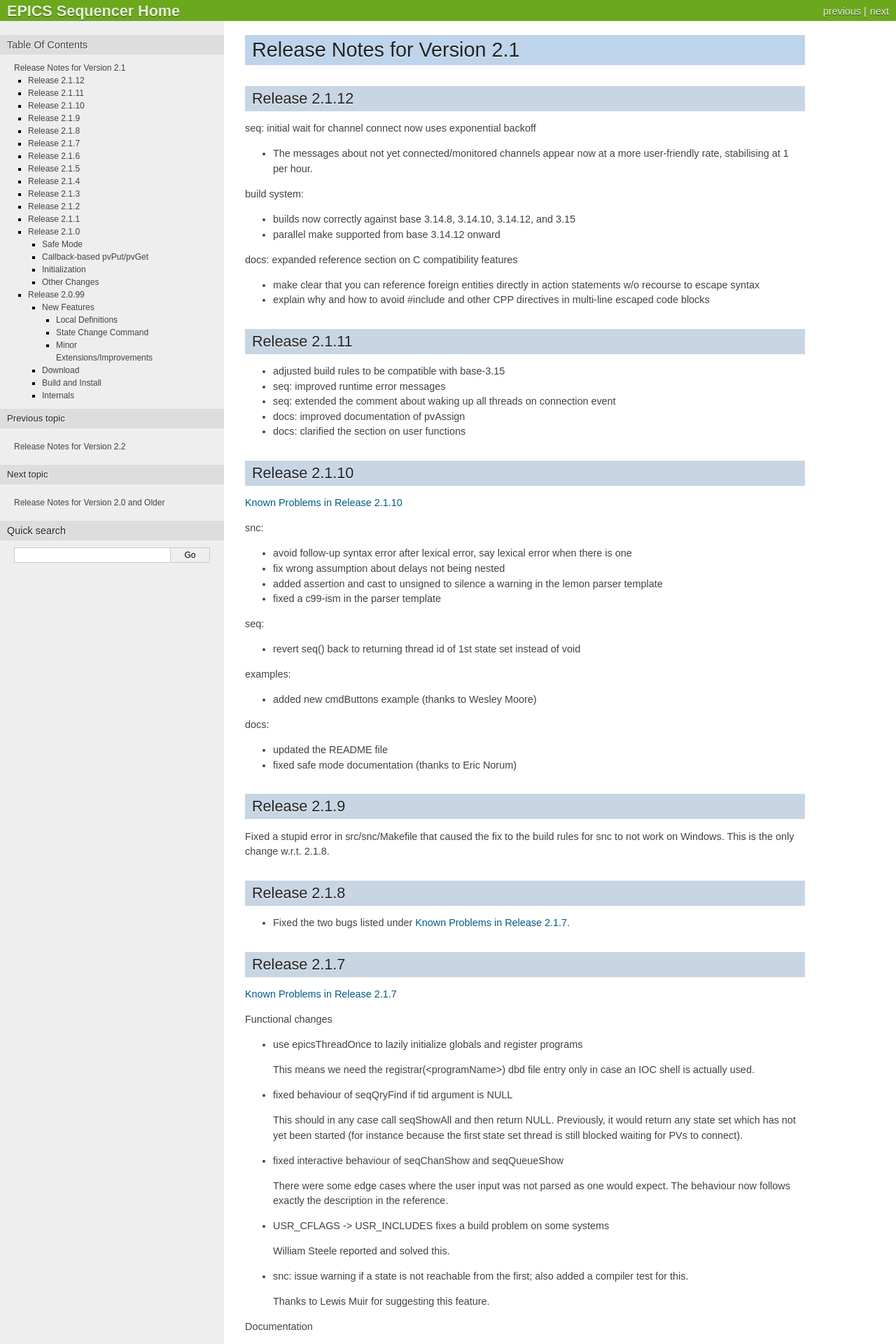
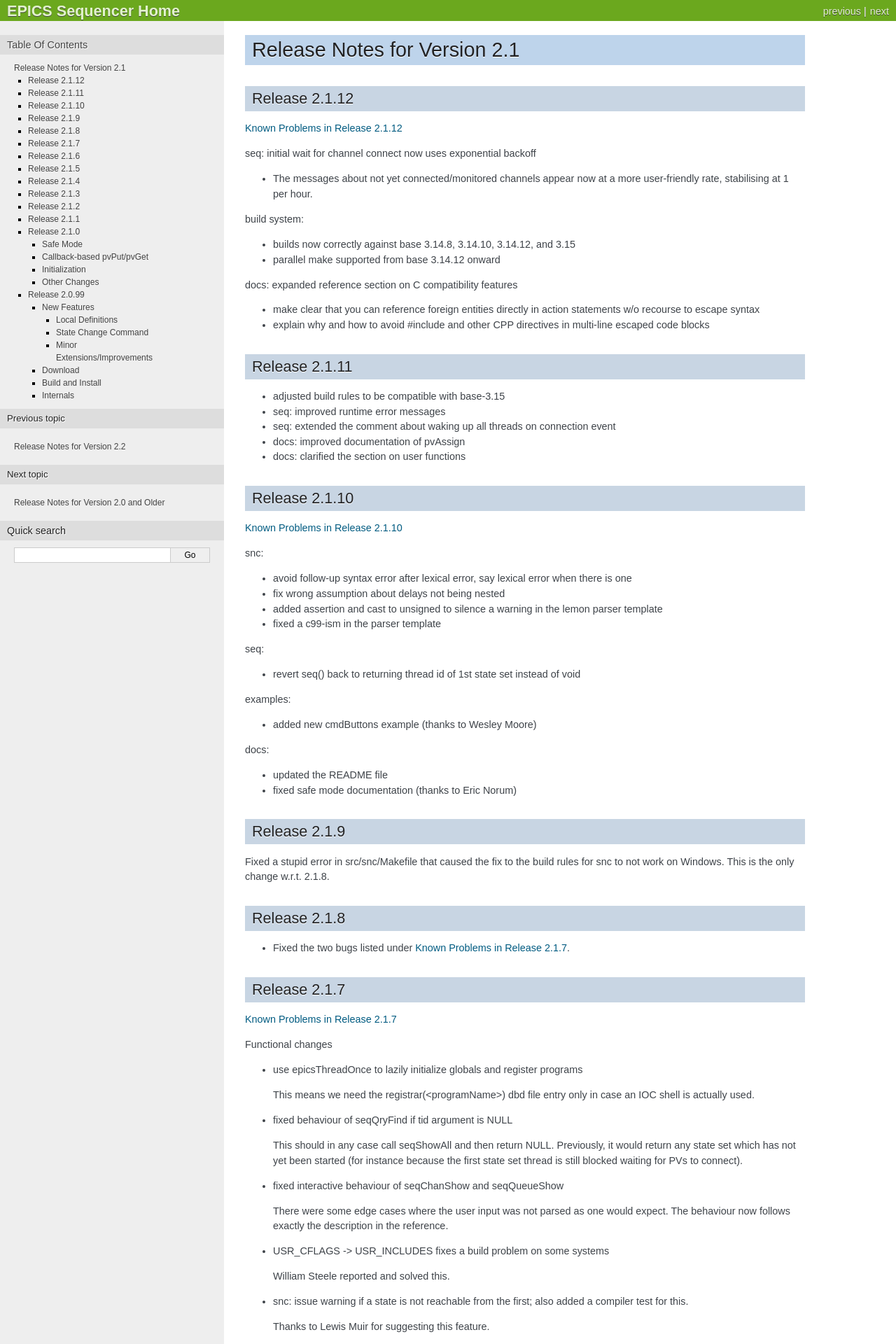
Before and after one commit to jeonghanlee/sequencer-2-2, a Sphinx documentation site: the page built from documentation/ReleaseNotes-2-1.txt, in a window 1280 px wide. Shown: the top 1920 px of the page at 70% size. Built offline with Sphinx 7.4.7, drawn with Linux system fonts in a browser that asks for light colours.

Commit message:
docs: added link to known problems in 2.1.12 to release notes page

```diff
--- a/documentation/ReleaseNotes-2-1.txt
+++ b/documentation/ReleaseNotes-2-1.txt
@@ -5,6 +5,8 @@
 
 Release 2.1.12
 --------------
+
+:ref:`Known_Problems_2.1.12`
 
 seq: initial wait for channel connect now uses exponential backoff
 
```
